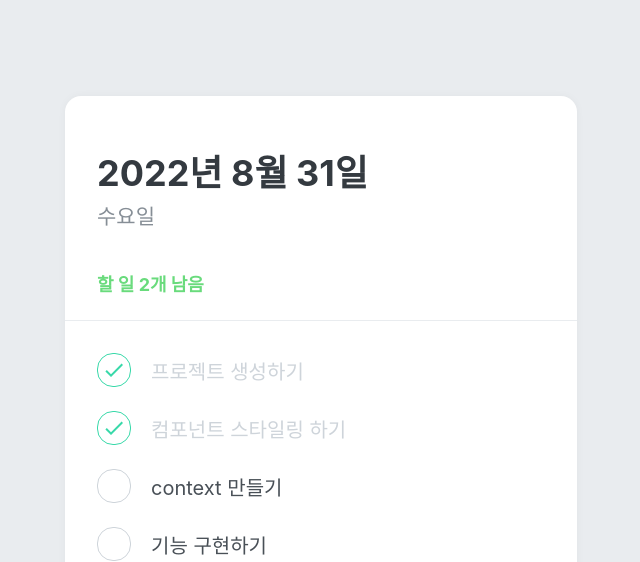
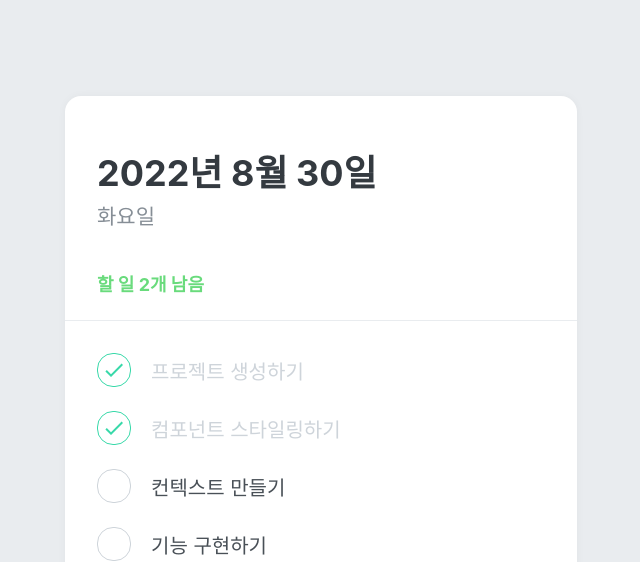
Before and after one commit to ryudv/React-app-TodoList, a React (Create React App) app: page / in a window 1280 px wide. Shown: the top 562 px of the page, without its empty margins (319-959 px from the left). Built offline with nearby package versions, Linux system fonts and the light colour scheme.

Commit message:
기능 구현하기

```diff
--- a/src/components/TodoCreate.js
+++ b/src/components/TodoCreate.js
@@ -1,6 +1,7 @@
 import React, { useState } from 'react';
 import styled, {css} from 'styled-components';
 import { MdAdd } from 'react-icons/md';
+import { useTodoDispatch, useTodoNextId } from '../TodoContext';
 
 const CircleButton = styled.button`
     background: #38d9a9;
@@ -51,7 +52,7 @@
     position: absolute;
 `;
 
-const InsertForm = styled.div`
+const InsertForm = styled.form`
     background: #f8f9fa;
     padding: 32px;
     padding-bottom: 72px;
@@ -72,13 +73,35 @@
 
 function TodoCreate() {
     const [open, setOpen] = useState(false);
+    const [value, setValue] = useState('');
+    const dispatch = useTodoDispatch();
+    const nextId = useTodoNextId();
+
     const onToggle = () => setOpen(!open);
+    const onChange = (e) => setValue(e.target.value);
+    const onSubmit = (e) => {
+        e.preventDefault();
+        dispatch({
+            type: 'CREATE',
+            todo: {
+                id: nextId.current,
+                text: value,
+                done: false
+            }
+        });
+        setValue('');
+        setOpen(false);
+        nextId.current += 1;
+    }
 
     return (
         <>
             {open && <InsertFormPositioner>
-                <InsertForm>
-                    <Input placeholder='할 일을 입력 후 엔터를 누르세요' autoFocus/>
+                <InsertForm onSubmit={onSubmit}>
+                    <Input
+                        placeholder='할 일을 입력 후 엔터를 누르세요' autoFocus
+                        onChange={onChange}
+                        value={value}/>
                 </InsertForm>
             </InsertFormPositioner>}
 
@@ -89,4 +112,4 @@
     );
 }
 
-export default TodoCreate;
+export default React.memo(TodoCreate);
--- a/src/components/TodoHead.js
+++ b/src/components/TodoHead.js
@@ -1,5 +1,6 @@
 import React from 'react';
 import styled from 'styled-components';
+import { useTodoState } from '../TodoContext';
 
 const TodoHeadBlock = styled.div`
     padding-top: 48px;
@@ -27,11 +28,24 @@
 `;
 
 function TodoHead() {
+    const todos = useTodoState();
+    const undoneTasks = todos.filter(todo => !todo.done);
+
+    const today = new Date();
+    const dateString = today.toLocaleDateString('ko-KR', {
+        year: 'numeric',
+        month: 'long',
+        day: 'numeric'
+    });
+    const dayName = today.toLocaleDateString('ko-KR', {
+        weekday: 'long'
+    })
+
     return (
         <TodoHeadBlock>
-            <h1>2022년 8월 31일</h1>
-            <div className='day'>수요일</div>
-            <div className='tasks-left'>할 일 2개 남음</div>
+            <h1>{dateString}</h1>
+            <div className='day'>{dayName}</div>
+            <div className='tasks-left'>할 일 {undoneTasks.length}개 남음</div>
         </TodoHeadBlock>
     )
 }
--- a/src/components/TodoItem.js
+++ b/src/components/TodoItem.js
@@ -1,6 +1,7 @@
 import React from 'react';
 import styled, {css} from 'styled-components';
 import { MdDone, MdDelete } from 'react-icons/md';
+import { useTodoDispatch } from '../TodoContext';
 
 const CheckCircle = styled.div`
     width: 32px;
@@ -51,15 +52,25 @@
 `;
 
 function TodoItem({id,done,text}) {
+    const dispatch = useTodoDispatch();
+    const onToggle = () => dispatch({
+        type: 'TOGGLE',
+        id
+    });
+    const onRemove = () => dispatch({
+        type: 'REMOVE',
+        id
+    });
+
     return (
         <TodoItemBlock>
-            <CheckCircle done={done}>
+            <CheckCircle done={done} onClick={onToggle}>
                 {done && <MdDone/>}
             </CheckCircle>
             <Text done={done}>
                 {text}
             </Text>
-            <Remove>
+            <Remove onClick={onRemove}>
                 <MdDelete/>
             </Remove>
         </TodoItemBlock>
--- a/src/components/TodoList.js
+++ b/src/components/TodoList.js
@@ -11,14 +11,17 @@
 `;
 
 function TodoList(){;
-    const state = useTodoState();
-    console.log(state);
+    const todos = useTodoState();
     return (
         <TodoListBlock>
-            <TodoItem text="프로젝트 생성하기" done={true} />
-            <TodoItem text="컴포넌트 스타일링 하기" done={true} />
-            <TodoItem text="context 만들기" done={false} />
-            <TodoItem text="기능 구현하기" done={false} />
+            {todos.map(
+                todo => <TodoItem
+                    key={todo.id}
+                    id={todo.id}
+                    text={todo.text}
+                    done={todo.done}
+                />
+            )}
         </TodoListBlock>
     );
 }
```
